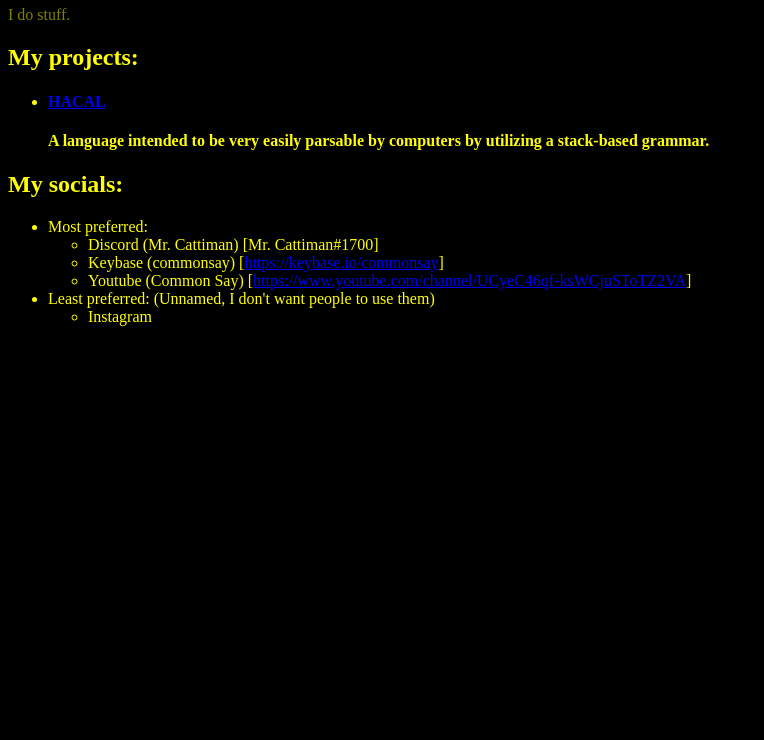
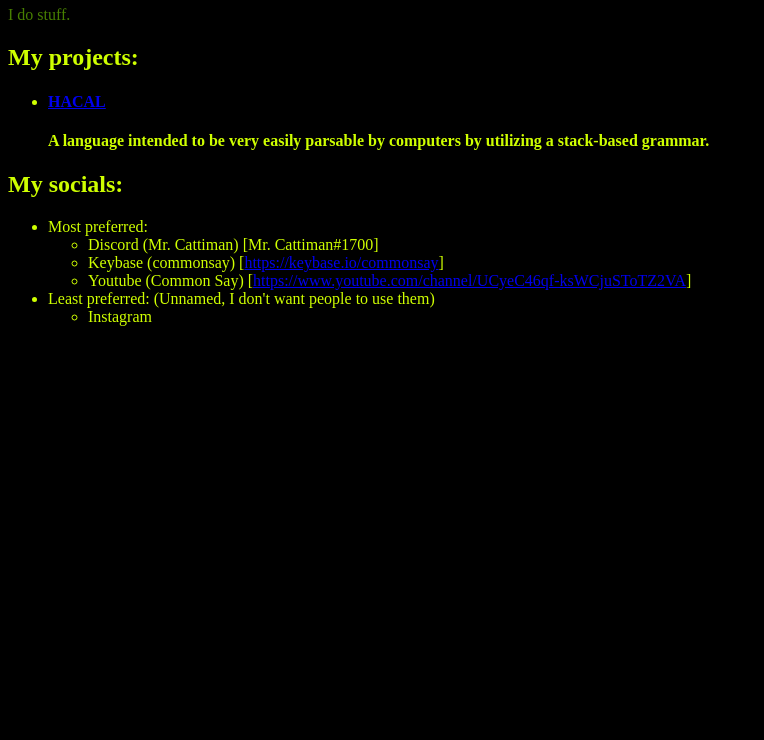
Before and after one commit to MrCattiman/mrcattiman.github.io, a plain HTML site: page index.html in a window 1280 px wide. Shown: the part 60-800 px from the top of the page, without its empty margins (0-764 px from the left). Drawn offline with Linux system fonts and the light colour scheme.

Commit message:
Better colors

```diff
--- a/index.html
+++ b/index.html
@@ -4,10 +4,10 @@
 <style>
 body {
 	background-color:black;
-	color:#ffff00;
+	color:#cfff00;
 }
 h1+div {
-	color:#7f7f00;
+	color:#477f00;
 }
 </style>
 </head>
```
